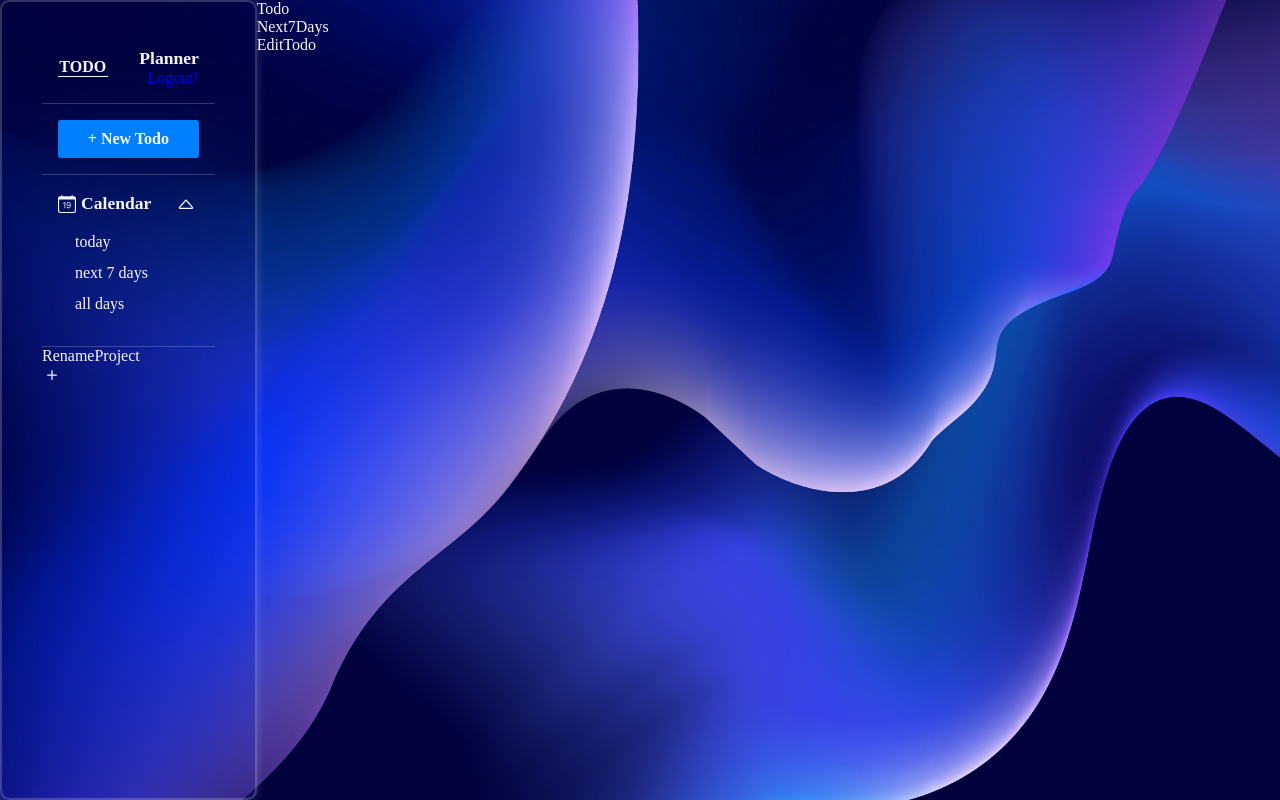
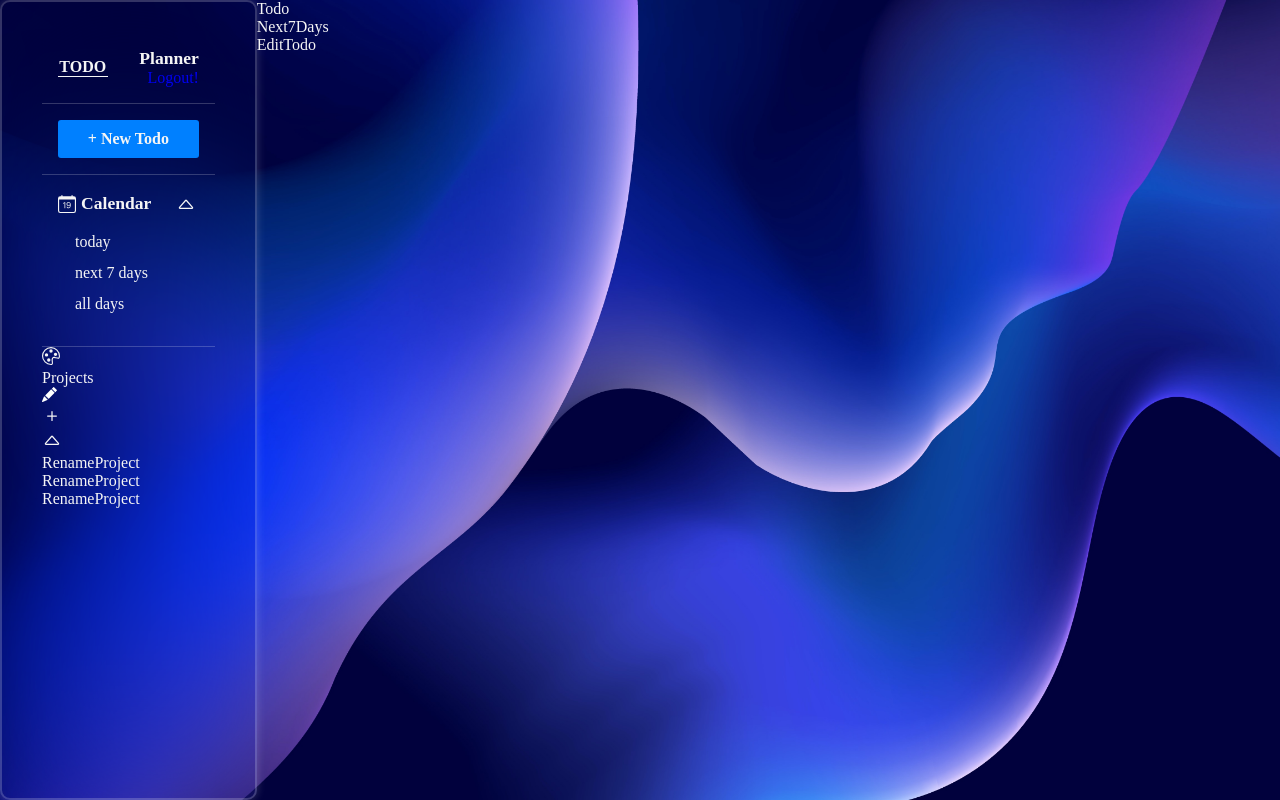
Before and after one commit to bnfshedehqan/toDo-app, a React (Create React App) app in the folder todo-app/: page / in a window 1280 px wide. Built offline with nearby package versions, Linux system fonts and the light colour scheme.

Commit message:
update Projects

```diff
--- a/todo-app/src/components/Projects.js
+++ b/todo-app/src/components/Projects.js
@@ -1,12 +1,50 @@
-import React from "react";
+import React, { useState } from "react";
 import Project from "./Project";
 import AddNewProject from "./AddNewProject";
+import { CaretUp, Palette, PencilFill } from "react-bootstrap-icons";
 
 const Projects = () => {
-  return <div className="Projects">
-    <Project />
-    <AddNewProject />
-  </div>;
+  const [showMenu, setShowMenu] = useState(true);
+  const [edit, setEdit] = useState(false);
+  const pencilColor = edit ? "#1EC94C" : "#ffffff";
+  const projects = [
+    { id: 1, name: "personal", numOfTodo: 0 },
+    { id: 2, name: "work", numOfTodo: 1 },
+    { id: 3, name: "other", numOfTodo: 2 },
+  ];
+
+  return (
+    <div className="Projects">
+      <div className="header">
+        <div className="title">
+          <Palette size="18" />
+          <p>Projects</p>
+        </div>
+        <div className="btns">
+          {showMenu && projects.length > 0 && (
+            <span className="edit" onClick={() => setEdit((edit) => !edit)}>
+              <PencilFill size={15} color={pencilColor}/>
+            </span>
+          )}
+          <AddNewProject />
+          <span className="arrow">
+            <CaretUp size={20} />
+          </span>
+          <div className="items">
+            {
+              projects.map(project=>
+                <Project
+                project={project}
+                key={project.id}
+                edit={edit}
+                />
+              )
+            }
+          </div>
+        </div>
+      </div>
+    </div>
+  );
 };
 
 export default Projects;
```
